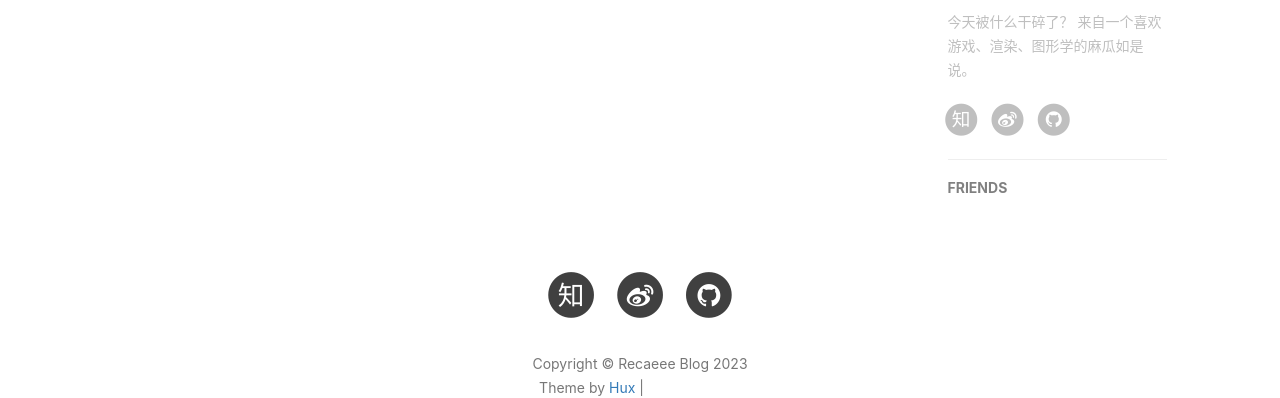
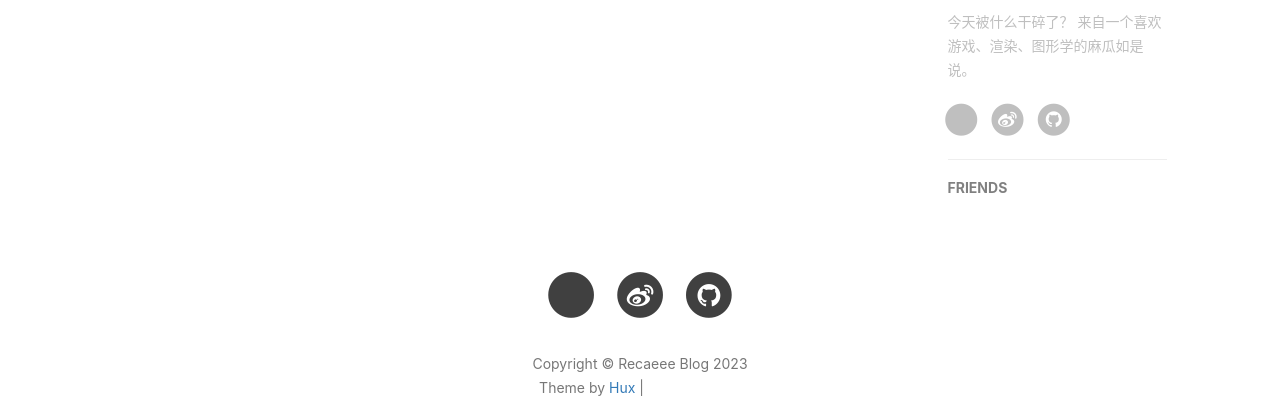
Before and after one commit to recaeee/recaeee.github.io, a Jekyll site: the page index.html, which Jekyll copies as it is, in a window 1280 px wide. Shown: the part 769-1167 px from the top of the page. Built offline with Jekyll 4.4.1, drawn with Linux system fonts in a browser that asks for light colours; nearby versions of some CDN libraries; comment, search, counter and statistics services are not loaded; grey boxes are pictures that could not be loaded.

Commit message:
Update blog

```diff
--- a/index.html
+++ b/index.html
@@ -218,10 +218,10 @@
 
 
                             <li>
-                                <a target="_blank" href="https://www.zhihu.com/people/欧几里得范数">
+                                <a target="_blank" href="https://www.zhihu.com/people/ou-ji-li-de-fan-shu-34">
                                     <span class="fa-stack fa-lg">
                                         <i class="fa fa-circle fa-stack-2x"></i>
-                                        <i class="fa  fa-stack-1x fa-inverse">知</i>
+                                        <i class="fa  fa-stack-1x fa-inverse"></i>
                                     </span>
                                 </a>
                             </li>
@@ -279,7 +279,7 @@
                         <a target="_blank" href="https://www.zhihu.com/people/欧几里得范数">
                             <span class="fa-stack fa-lg">
                                 <i class="fa fa-circle fa-stack-2x"></i>
-                                <i class="fa  fa-stack-1x fa-inverse">知</i>
+                                <i class="fa  fa-stack-1x fa-inverse"></i>
                             </span>
                         </a>
                     </li>
```
